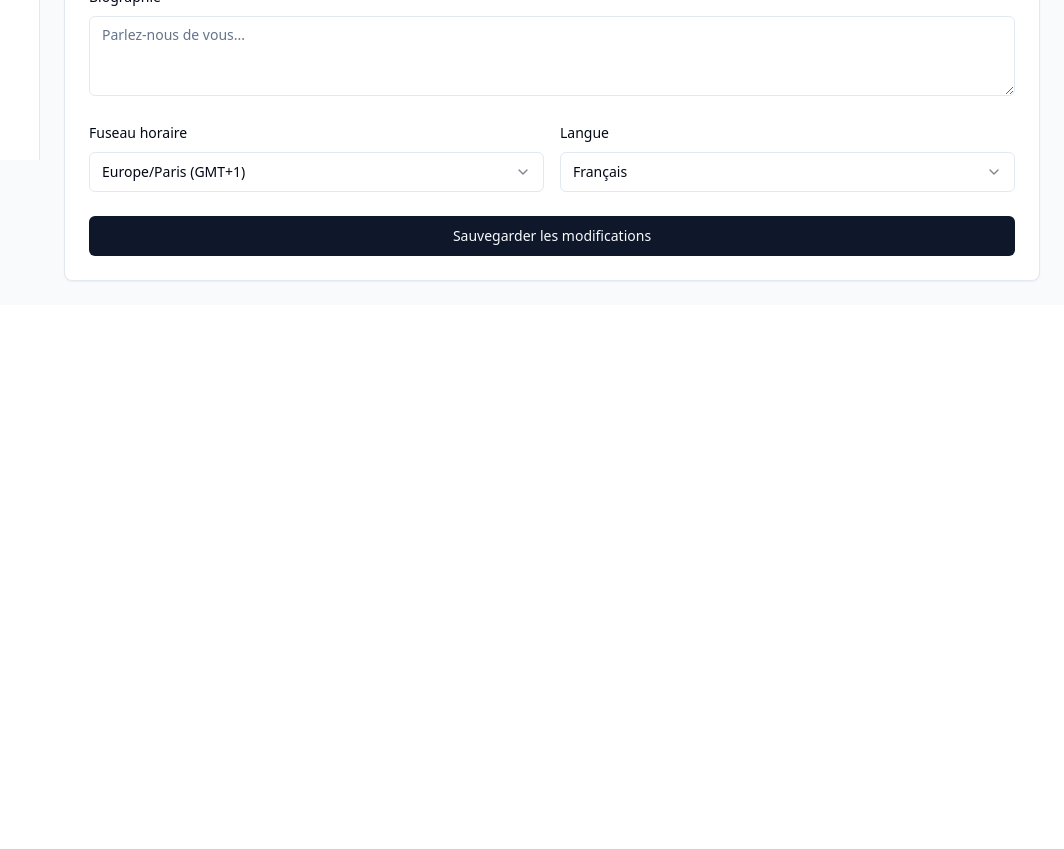
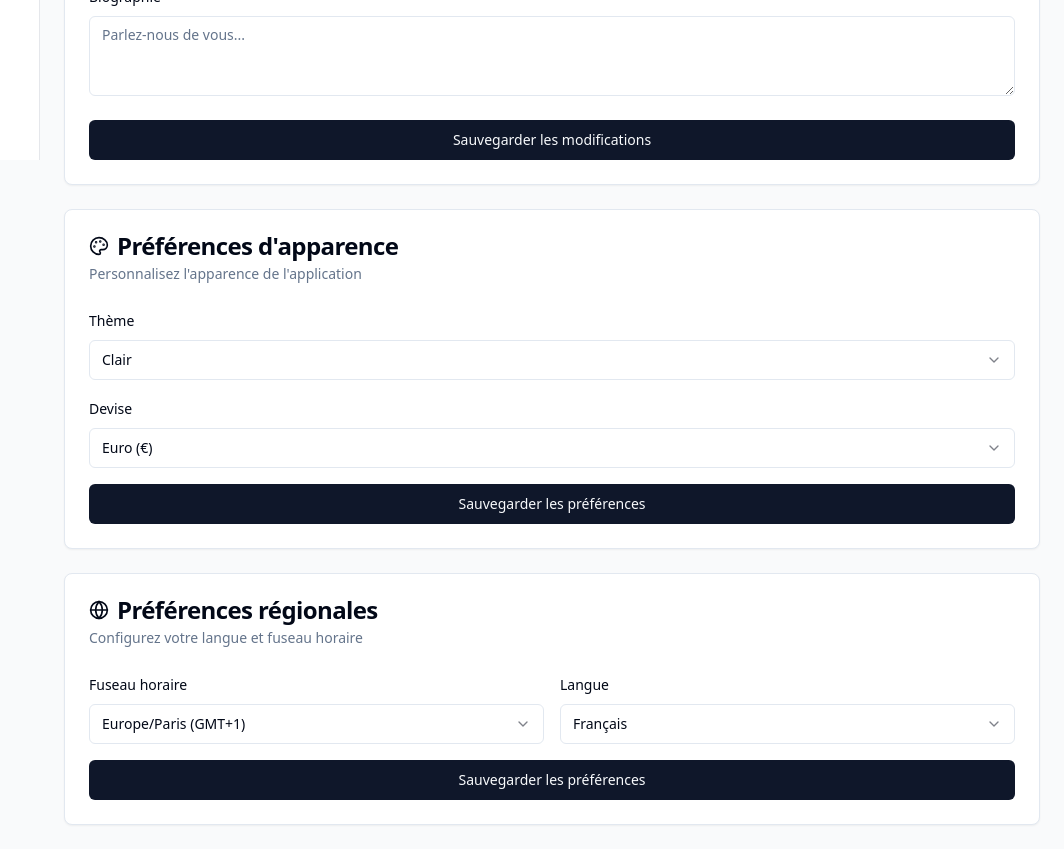
Before and after one commit to maruise237/gesti-budd-hub, a React (Vite) app: page /dashboard/profile in a window 1280 px wide. Shown: the part 640-1489 px from the top of the page, without its empty margins (216-1280 px from the left). Before the commit the page ends 945 px from the top, so only its background shows below. Built offline with nearby package versions, Linux system fonts and the light colour scheme.

Commit message:
Apply profile customization SQL
Apply the SQL changes to add theme, currency, and language options to the profiles table, and extend the language options.

```diff
--- a/src/components/ProfileCustomization.tsx
+++ b/src/components/ProfileCustomization.tsx
@@ -5,12 +5,13 @@ import { Input } from "@/components/ui/input";
 import { Textarea } from "@/components/ui/textarea";
 import { Label } from "@/components/ui/label";
 import { Select, SelectContent, SelectItem, SelectTrigger, SelectValue } from "@/components/ui/select";
+import { Switch } from "@/components/ui/switch";
 import { Card, CardContent, CardDescription, CardHeader, CardTitle } from "@/components/ui/card";
 import { Avatar, AvatarFallback, AvatarImage } from "@/components/ui/avatar";
 import { useAuth } from "@/contexts/AuthContext";
 import { supabase } from "@/integrations/supabase/client";
 import { useToast } from "@/hooks/use-toast";
-import { Upload, User } from "lucide-react";
+import { Upload, User, Palette, Globe } from "lucide-react";
 
 interface ProfileData {
   first_name: string | null;
@@ -20,6 +21,8 @@ interface ProfileData {
   timezone: string | null;
   language: string | null;
   company_name: string | null;
+  theme: string | null;
+  currency: string | null;
 }
 
 export const ProfileCustomization = () => {
@@ -34,7 +37,9 @@ export const ProfileCustomization = () => {
     avatar_url: "",
     timezone: "Europe/Paris",
     language: "fr",
-    company_name: ""
+    company_name: "",
+    theme: "light",
+    currency: "EUR"
   });
 
   useEffect(() => {
@@ -142,11 +147,16 @@ export const ProfileCustomization = () => {
   };
 
   return (
+    <div className="space-y-6">
+      {/* Basic Profile Information */}
       <Card>
         <CardHeader>
-        <CardTitle>Personnalisation du profil</CardTitle>
+          <CardTitle className="flex items-center gap-2">
+            <User className="w-5 h-5" />
+            Informations personnelles
+          </CardTitle>
           <CardDescription>
-          Personnalisez votre profil et vos préférences
+            Gérez vos informations de base et votre avatar
           </CardDescription>
         </CardHeader>
         <CardContent>
@@ -220,7 +230,82 @@ export const ProfileCustomization = () => {
               />
             </div>
 
-          {/* Preferences */}
+            <Button type="submit" disabled={loading} className="w-full">
+              {loading ? "Mise à jour..." : "Sauvegarder les modifications"}
+            </Button>
+          </form>
+        </CardContent>
+      </Card>
+
+      {/* Appearance Preferences */}
+      <Card>
+        <CardHeader>
+          <CardTitle className="flex items-center gap-2">
+            <Palette className="w-5 h-5" />
+            Préférences d'apparence
+          </CardTitle>
+          <CardDescription>
+            Personnalisez l'apparence de l'application
+          </CardDescription>
+        </CardHeader>
+        <CardContent>
+          <form onSubmit={handleSubmit} className="space-y-4">
+            <div className="space-y-2">
+              <Label htmlFor="theme">Thème</Label>
+              <Select
+                value={profile.theme || "light"}
+                onValueChange={(value) => setProfile(prev => ({ ...prev, theme: value }))}
+              >
+                <SelectTrigger>
+                  <SelectValue placeholder="Sélectionner un thème" />
+                </SelectTrigger>
+                <SelectContent>
+                  <SelectItem value="light">Clair</SelectItem>
+                  <SelectItem value="dark">Sombre</SelectItem>
+                  <SelectItem value="system">Système</SelectItem>
+                </SelectContent>
+              </Select>
+            </div>
+
+            <div className="space-y-2">
+              <Label htmlFor="currency">Devise</Label>
+              <Select
+                value={profile.currency || "EUR"}
+                onValueChange={(value) => setProfile(prev => ({ ...prev, currency: value }))}
+              >
+                <SelectTrigger>
+                  <SelectValue placeholder="Sélectionner une devise" />
+                </SelectTrigger>
+                <SelectContent>
+                  <SelectItem value="EUR">Euro (€)</SelectItem>
+                  <SelectItem value="USD">Dollar américain ($)</SelectItem>
+                  <SelectItem value="GBP">Livre sterling (£)</SelectItem>
+                  <SelectItem value="CAD">Dollar canadien (CAD)</SelectItem>
+                  <SelectItem value="CHF">Franc suisse (CHF)</SelectItem>
+                </SelectContent>
+              </Select>
+            </div>
+
+            <Button type="submit" disabled={loading} className="w-full">
+              {loading ? "Mise à jour..." : "Sauvegarder les préférences"}
+            </Button>
+          </form>
+        </CardContent>
+      </Card>
+
+      {/* Regional Preferences */}
+      <Card>
+        <CardHeader>
+          <CardTitle className="flex items-center gap-2">
+            <Globe className="w-5 h-5" />
+            Préférences régionales
+          </CardTitle>
+          <CardDescription>
+            Configurez votre langue et fuseau horaire
+          </CardDescription>
+        </CardHeader>
+        <CardContent>
+          <form onSubmit={handleSubmit} className="space-y-4">
             <div className="grid grid-cols-2 gap-4">
               <div className="space-y-2">
                 <Label htmlFor="timezone">Fuseau horaire</Label>
@@ -255,16 +340,19 @@ export const ProfileCustomization = () => {
                     <SelectItem value="en">English</SelectItem>
                     <SelectItem value="es">Español</SelectItem>
                     <SelectItem value="de">Deutsch</SelectItem>
+                    <SelectItem value="it">Italiano</SelectItem>
+                    <SelectItem value="pt">Português</SelectItem>
                   </SelectContent>
                 </Select>
               </div>
             </div>
 
             <Button type="submit" disabled={loading} className="w-full">
-            {loading ? "Mise à jour..." : "Sauvegarder les modifications"}
+              {loading ? "Mise à jour..." : "Sauvegarder les préférences"}
             </Button>
           </form>
         </CardContent>
       </Card>
+    </div>
   );
 };
--- a/src/integrations/supabase/types.ts
+++ b/src/integrations/supabase/types.ts
@@ -395,12 +395,14 @@ export type Database = {
           bio: string | null
           company_name: string | null
           created_at: string | null
+          currency: string | null
           first_name: string | null
           id: string
           language: string | null
           last_name: string | null
           phone: string | null
           role: string | null
+          theme: string | null
           timezone: string | null
           updated_at: string | null
         }
@@ -409,12 +411,14 @@ export type Database = {
           bio?: string | null
           company_name?: string | null
           created_at?: string | null
+          currency?: string | null
           first_name?: string | null
           id: string
           language?: string | null
           last_name?: string | null
           phone?: string | null
           role?: string | null
+          theme?: string | null
           timezone?: string | null
           updated_at?: string | null
         }
@@ -423,12 +427,14 @@ export type Database = {
           bio?: string | null
           company_name?: string | null
           created_at?: string | null
+          currency?: string | null
           first_name?: string | null
           id?: string
           language?: string | null
           last_name?: string | null
           phone?: string | null
           role?: string | null
+          theme?: string | null
           timezone?: string | null
           updated_at?: string | null
         }
```
Also changed, not shown: 1 other file (tests, documents, lock files or other folders). Lines whose indentation alone changed are shown as unchanged.
